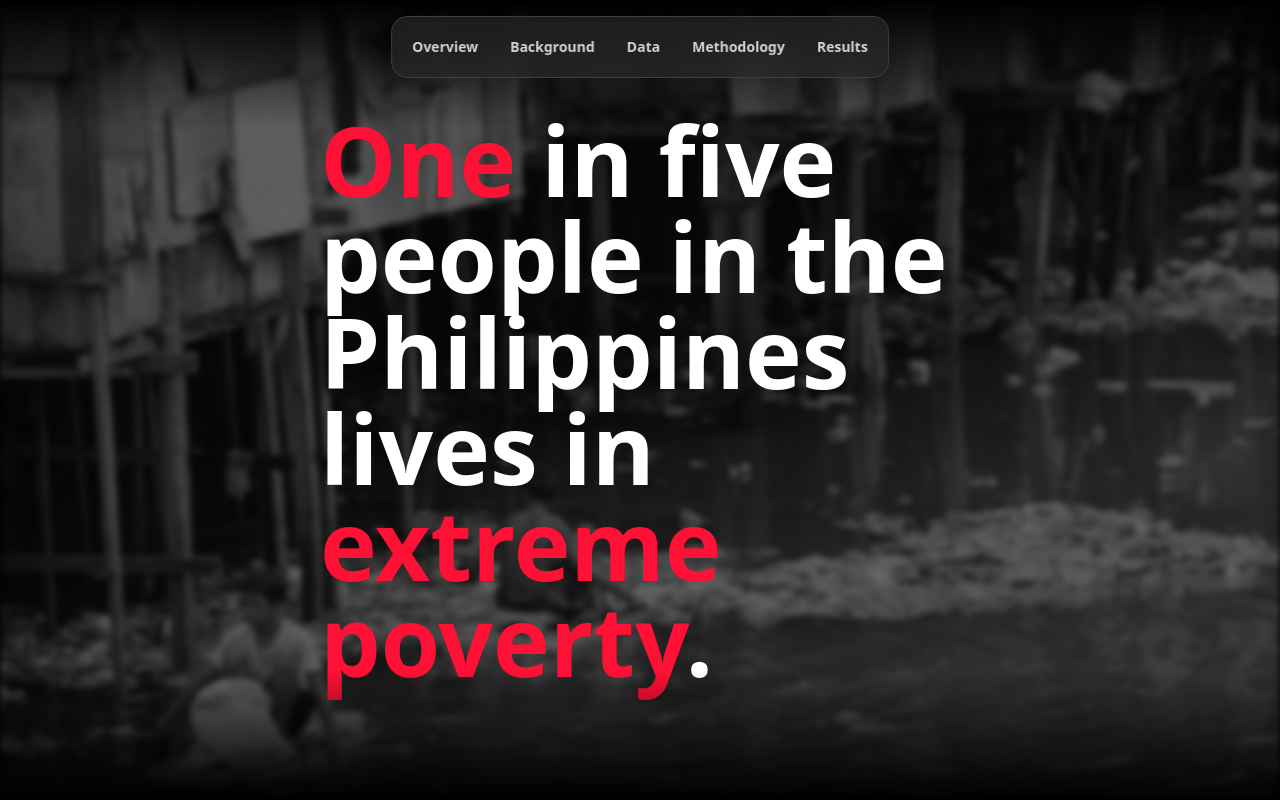
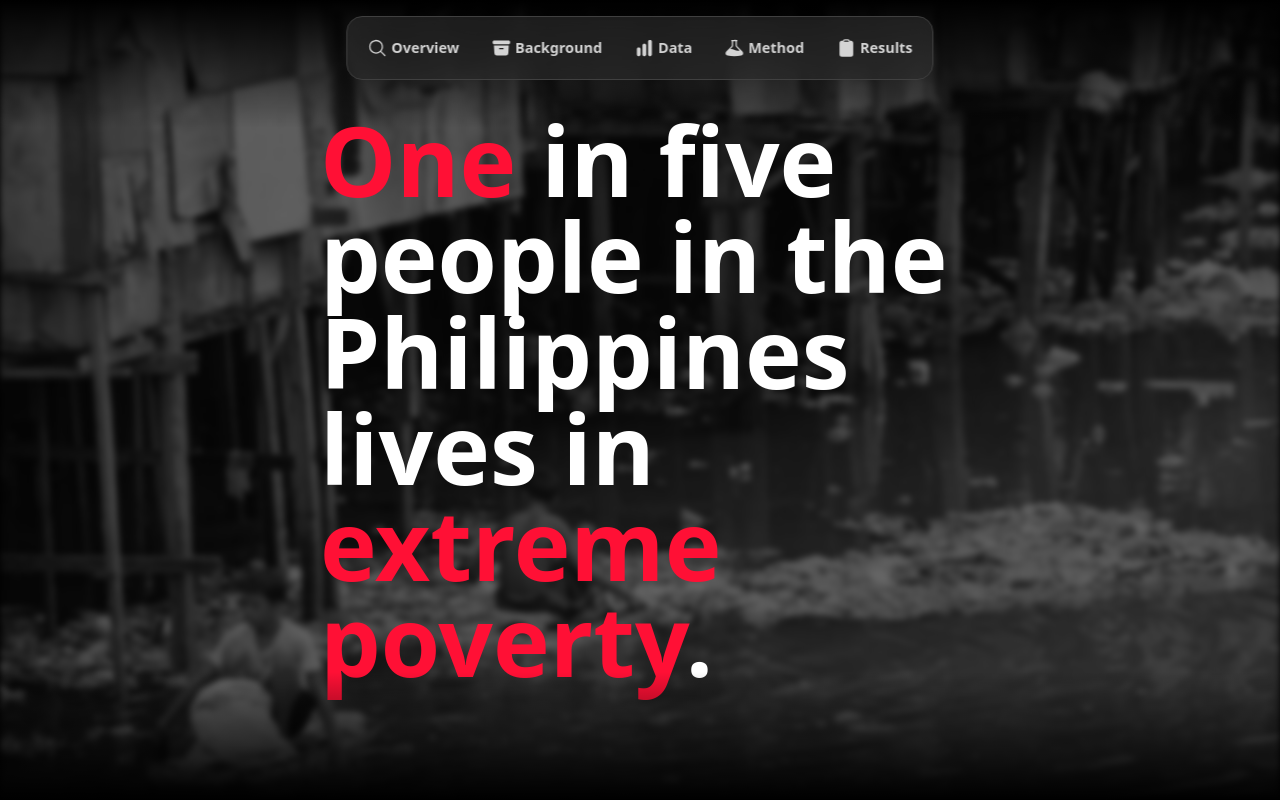
Before and after one commit to riru12/cs132portfolio, a SvelteKit app: page / in a window 1280 px wide. Built offline with nearby package versions, Linux system fonts and the light colour scheme.

Commit message:
added icons to navbar

```diff
--- a/src/components/Data.svelte
+++ b/src/components/Data.svelte
@@ -13,7 +13,7 @@
             We will be using a sample of their latest dataset from the year 2021 (as of the time of writing) in analyzing the factors relating to Filipino poverty. Their data contains information regarding the salary and wages of different Filipino households and their expenses. The original data can be found here.
         </div>
         <div class="flex justify-center px-4">
-            <button class="text-white font-mono w-min h-min text-sm sm:text-md whitespace-nowrap border-2 border-[#ff1035] hover:bg-[#ff1035] p-4">
+            <button class="text-white font-mono w-min h-min text-md whitespace-nowrap border-2 border-[#ff1035] hover:bg-[#ff1035] p-4">
                 Click here to view the dataset
             </button>
         </div>
--- a/src/components/Navbar.svelte
+++ b/src/components/Navbar.svelte
@@ -1,4 +1,10 @@
 <script lang="ts">
+    import OverviewIcon from "./icons/OverviewIcon.svelte";
+    import BackgroundIcon from "./icons/BackgroundIcon.svelte";
+    import DataIcon from "./icons/DataIcon.svelte";
+    import MethodIcon from "./icons/MethodIcon.svelte";
+    import ResultsIcon from "./icons/ResultsIcon.svelte";
+
     import { base } from '$app/paths';
     import { onMount } from 'svelte';
 
@@ -23,10 +29,10 @@
 
 <div class="flex fixed bottom-4 md:bottom-auto md:top-4 left-2/4 translate-x-[-50%] px-4 w-screen md:w-auto z-50">
     <nav class="flex rounded-2xl bg-[#2d2d2d99] text-neutral-300 font-semibold backdrop-blur-lg border-[1px] border-neutral-700 w-full md:w-min p-1">
-        <a href="#overview" class="p-4 hover:bg-[#a3a3a336] rounded-xl grow text-sm text-center">Overview</a>
-        <a href="#background" class="p-4 hover:bg-[#a3a3a336] rounded-xl grow text-sm text-center">Background</a>
-        <a href="{base}/" class="p-4 hover:bg-[#a3a3a336] rounded-xl grow text-sm text-center">Data</a>
-        <a href="{base}/" class="p-4 hover:bg-[#a3a3a336] rounded-xl grow text-sm text-center">Methodology</a>
-        <a href="{base}/" class="p-4 hover:bg-[#a3a3a336] rounded-xl grow text-sm text-center">Results</a>
+        <a href="#overview" class="flex gap-1    justify-center items-center p-4 hover:bg-[#a3a3a336] rounded-xl grow text-center flex-col sm:flex-row"><OverviewIcon/><div class="text-[0.7rem] sm:text-[0.9rem]">Overview</div></a>
+        <a href="#background" class="flex gap-1 justify-center items-center p-4 hover:bg-[#a3a3a336] rounded-xl grow text-center flex-col sm:flex-row"><BackgroundIcon/><div class="text-[0.7rem] sm:text-[0.9rem]">Background</div></a>
+        <a href="{base}/" class="flex gap-1 justify-center items-center p-4 hover:bg-[#a3a3a336] rounded-xl grow text-center flex-col sm:flex-row"><DataIcon/><div class="text-[0.7rem] sm:text-[0.9rem]">Data</div></a>
+        <a href="{base}/" class="flex gap-1 justify-center items-center p-4 hover:bg-[#a3a3a336] rounded-xl grow text-center flex-col sm:flex-row"><MethodIcon/><div class="text-[0.7rem] sm:text-[0.9rem]">Method</div></a>
+        <a href="{base}/" class="flex gap-1 justify-center items-center p-4 hover:bg-[#a3a3a336] rounded-xl grow text-center flex-col sm:flex-row"><ResultsIcon/><div class="text-[0.7rem] sm:text-[0.9rem]">Results</div></a>
     </nav>
 </div>
--- /dev/null
+++ b/src/components/icons/BackgroundIcon.svelte
@@ -0,0 +1,4 @@
+<svg xmlns="http://www.w3.org/2000/svg" viewBox="0 0 24 24" fill="currentColor" class="w-5 h-5">
+    <path d="M3.375 3C2.339 3 1.5 3.84 1.5 4.875v.75c0 1.036.84 1.875 1.875 1.875h17.25c1.035 0 1.875-.84 1.875-1.875v-.75C22.5 3.839 21.66 3 20.625 3H3.375Z" />
+    <path fill-rule="evenodd" d="m3.087 9 .54 9.176A3 3 0 0 0 6.62 21h10.757a3 3 0 0 0 2.995-2.824L20.913 9H3.087Zm6.163 3.75A.75.75 0 0 1 10 12h4a.75.75 0 0 1 0 1.5h-4a.75.75 0 0 1-.75-.75Z" clip-rule="evenodd" />
+</svg>
--- /dev/null
+++ b/src/components/icons/DataIcon.svelte
@@ -0,0 +1,3 @@
+<svg xmlns="http://www.w3.org/2000/svg" viewBox="0 0 24 24" fill="currentColor" class="w-5 h-5">
+    <path d="M18.375 2.25c-1.035 0-1.875.84-1.875 1.875v15.75c0 1.035.84 1.875 1.875 1.875h.75c1.035 0 1.875-.84 1.875-1.875V4.125c0-1.036-.84-1.875-1.875-1.875h-.75ZM9.75 8.625c0-1.036.84-1.875 1.875-1.875h.75c1.036 0 1.875.84 1.875 1.875v11.25c0 1.035-.84 1.875-1.875 1.875h-.75a1.875 1.875 0 0 1-1.875-1.875V8.625ZM3 13.125c0-1.036.84-1.875 1.875-1.875h.75c1.036 0 1.875.84 1.875 1.875v6.75c0 1.035-.84 1.875-1.875 1.875h-.75A1.875 1.875 0 0 1 3 19.875v-6.75Z" />
+</svg>
--- /dev/null
+++ b/src/components/icons/MethodIcon.svelte
@@ -0,0 +1,3 @@
+<svg xmlns="http://www.w3.org/2000/svg" viewBox="0 0 24 24" fill="currentColor" class="w-5 h-5">
+    <path fill-rule="evenodd" d="M10.5 3.798v5.02a3 3 0 0 1-.879 2.121l-2.377 2.377a9.845 9.845 0 0 1 5.091 1.013 8.315 8.315 0 0 0 5.713.636l.285-.071-3.954-3.955a3 3 0 0 1-.879-2.121v-5.02a23.614 23.614 0 0 0-3 0Zm4.5.138a.75.75 0 0 0 .093-1.495A24.837 24.837 0 0 0 12 2.25a25.048 25.048 0 0 0-3.093.191A.75.75 0 0 0 9 3.936v4.882a1.5 1.5 0 0 1-.44 1.06l-6.293 6.294c-1.62 1.621-.903 4.475 1.471 4.88 2.686.46 5.447.698 8.262.698 2.816 0 5.576-.239 8.262-.697 2.373-.406 3.092-3.26 1.47-4.881L15.44 9.879A1.5 1.5 0 0 1 15 8.818V3.936Z" clip-rule="evenodd" />
+</svg>
--- /dev/null
+++ b/src/components/icons/OverviewIcon.svelte
@@ -0,0 +1,3 @@
+<svg xmlns="http://www.w3.org/2000/svg" viewBox="0 0 24 24" fill="currentColor" class="w-5 h-5">
+    <path fill-rule="evenodd" d="M10.5 3.75a6.75 6.75 0 1 0 0 13.5 6.75 6.75 0 0 0 0-13.5ZM2.25 10.5a8.25 8.25 0 1 1 14.59 5.28l4.69 4.69a.75.75 0 1 1-1.06 1.06l-4.69-4.69A8.25 8.25 0 0 1 2.25 10.5Z" clip-rule="evenodd" />
+</svg>
--- /dev/null
+++ b/src/components/icons/ResultsIcon.svelte
@@ -0,0 +1,3 @@
+<svg xmlns="http://www.w3.org/2000/svg" viewBox="0 0 24 24" fill="currentColor" class="w-5 h-5">
+    <path fill-rule="evenodd" d="M10.5 3A1.501 1.501 0 0 0 9 4.5h6A1.5 1.5 0 0 0 13.5 3h-3Zm-2.693.178A3 3 0 0 1 10.5 1.5h3a3 3 0 0 1 2.694 1.678c.497.042.992.092 1.486.15 1.497.173 2.57 1.46 2.57 2.929V19.5a3 3 0 0 1-3 3H6.75a3 3 0 0 1-3-3V6.257c0-1.47 1.073-2.756 2.57-2.93.493-.057.989-.107 1.487-.15Z" clip-rule="evenodd" />
+  </svg>
```
